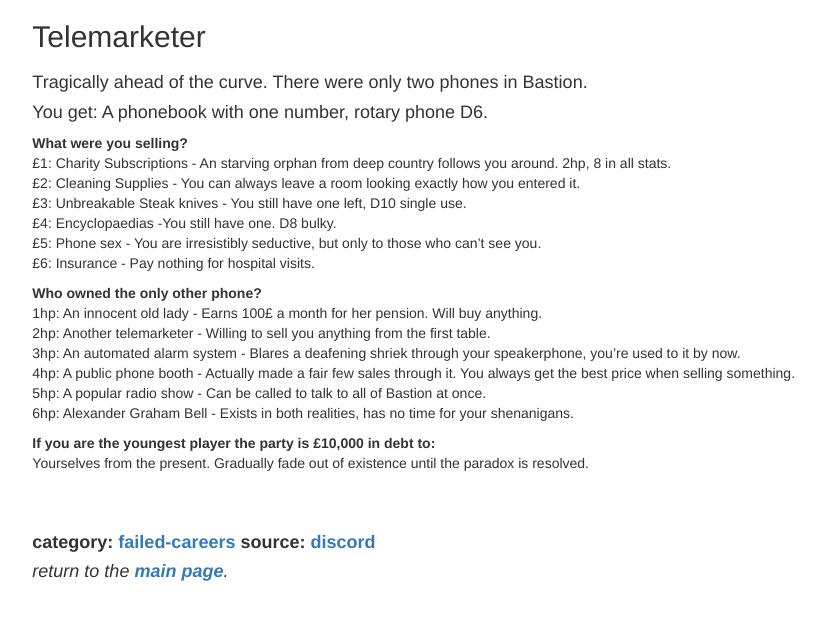
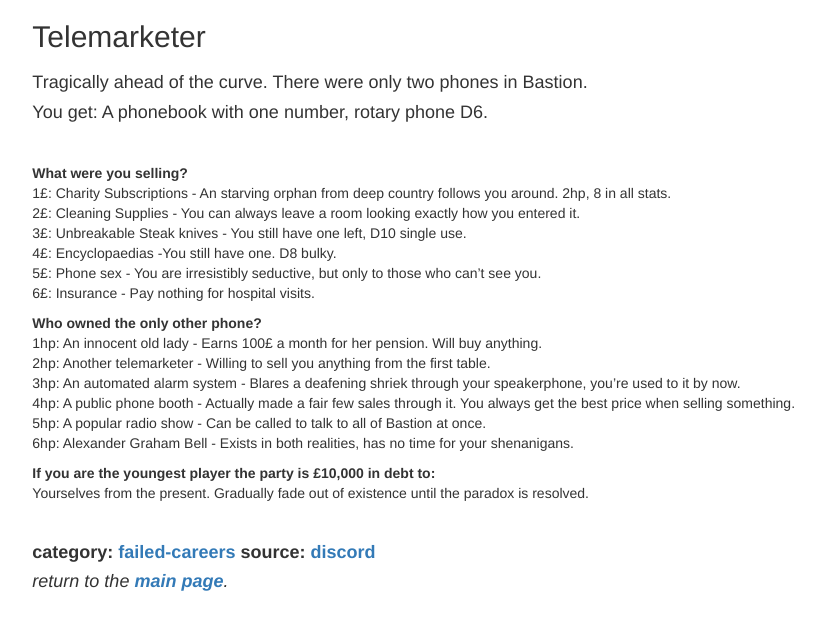
Before and after one commit to yochaigal/intotheodd, a Jekyll site: the page built from _posts/failed-careers/2020-08-28-telemarketer.md, in a window 1280 px wide. Shown: the top 630 px of the page, without its empty margins (186-1008 px from the left). Built offline with Jekyll 4.4.1, drawn with Linux system fonts in a browser that asks for light colours; nearby versions of some CDN libraries.

Commit message:
more failed careers.

```diff
--- a/_layouts/category.html
+++ b/_layouts/category.html
@@ -6,7 +6,7 @@ layout: default
 
   <div class="starter-template row">
     <h1>Category: {{ page.categories }} ({{ site.categories[page.category] | size }})</h1>
-    <p class="lead">Items are just <a href="http://yochaigal.github.io/intotheodd/tree/gh-pages/_posts">posts</a>. Click on the item name to open a new tab. Type to search. Click on row headers to sort. <br /> See a <a href="output.json">JSON representation</a> of the data below.<br>Return to the <a href="https://yochaigal.github.io/intotheodd/">main page</a>.</p>
+    <p class="lead">Items are just <a href="https://github.com/yochaigal/intotheodd/tree/gh-pages/_posts">posts</a>. Click on the item name to open a new tab. Type to search. Click on row headers to sort. <br /> See a <a href="output.json">JSON representation</a> of the data below.<br>Return to the <a href="https://yochaigal.github.io/intotheodd/">main page</a>.</p>
   </div>
 
 {% include interactive-table-category.html %}
--- a/_posts/failed-careers/2020-08-28-telemarketer.md
+++ b/_posts/failed-careers/2020-08-28-telemarketer.md
@@ -11,35 +11,35 @@ stats:
 subtext1: "Tragically ahead of the curve. There were only two phones in Bastion."
 subtext2: "You get: A phonebook with one number, rotary phone D6."
 ---
+<br>
 
-| What were you selling?                                                                                    |   |   |   |   |
-|-----------------------------------------------------------------------------------------------------------|---|---|---|---|
-| £1: Charity Subscriptions - An starving orphan from deep country follows you around. 2hp, 8 in all stats. |   |   |   |   |
-| £2: Cleaning Supplies - You can always leave a room looking exactly how you entered it.                   |   |   |   |   |
-| £3: Unbreakable Steak knives - You still have one left, D10 single use.                                   |   |   |   |   |
-| £4: Encyclopaedias -You still have one. D8 bulky.                                                         |   |   |   |   |
-| £5: Phone sex - You are irresistibly seductive, but only to those who can't see you.                      |   |   |   |   |
-| £6: Insurance - Pay nothing for hospital visits.                                                          |   |   |   |   |
+| What were you selling?                                                                                    |
+|-----------------------------------------------------------------------------------------------------------|
+| 1£: Charity Subscriptions - An starving orphan from deep country follows you around. 2hp, 8 in all stats. |
+| 2£: Cleaning Supplies - You can always leave a room looking exactly how you entered it.                   |
+| 3£: Unbreakable Steak knives - You still have one left, D10 single use.                                   |
+| 4£: Encyclopaedias -You still have one. D8 bulky.                                                         |
+| 5£: Phone sex - You are irresistibly seductive, but only to those who can't see you.                      |
+| 6£: Insurance - Pay nothing for hospital visits.                                                          |
 
 <p> </p>
 <p> </p>
 
-| Who owned the only other phone?                                                                                              |   |   |
-|------------------------------------------------------------------------------------------------------------------------------|---|---|
-| 1hp: An innocent old lady - Earns 100£ a month for her pension. Will buy anything.                                           |   |   |
-| 2hp: Another telemarketer - Willing to sell you anything from the first table.                                               |   |   |
-| 3hp: An automated alarm system - Blares a deafening shriek through your speakerphone, you're used to it by now.              |   |   |
-| 4hp: A public phone booth - Actually made a fair few sales through it. You always get the best price when selling something. |   |   |
-| 5hp: A popular radio show - Can be called to talk to all of Bastion at once.                                                 |   |   |
-| 6hp: Alexander Graham Bell - Exists in both realities, has no time for your shenanigans.                                     |   |   |
+| Who owned the only other phone?                                                                                              |
+|------------------------------------------------------------------------------------------------------------------------------|
+| 1hp: An innocent old lady - Earns 100£ a month for her pension. Will buy anything.                                           |
+| 2hp: Another telemarketer - Willing to sell you anything from the first table.                                               |
+| 3hp: An automated alarm system - Blares a deafening shriek through your speakerphone, you're used to it by now.              |
+| 4hp: A public phone booth - Actually made a fair few sales through it. You always get the best price when selling something. |
+| 5hp: A popular radio show - Can be called to talk to all of Bastion at once.                                                 |
+| 6hp: Alexander Graham Bell - Exists in both realities, has no time for your shenanigans.                                     |
 
 <p> </p>
 <p> </p>
 
-| If you are the youngest player the party is £10,000 in debt to:                             |   |   |
-|---------------------------------------------------------------------------------------------|---|---|
-| Yourselves from the present. Gradually fade out of existence until the paradox is resolved. |   |   |
-|                                                                                             |   |   |
+| If you are the youngest player the party is £10,000 in debt to:                             |
+|---------------------------------------------------------------------------------------------|
+| Yourselves from the present. Gradually fade out of existence until the paradox is resolved. |
 
 <p> </p>
 <p> </p>
```
Also changed, not shown: _posts/failed-careers/2020-08-28-solitary-symphonist.md (added, +44 -0 lines), 8 other files.
